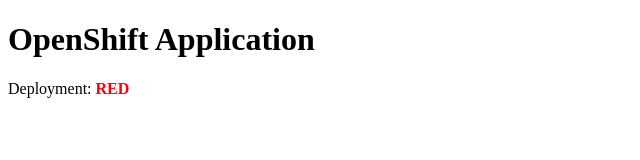
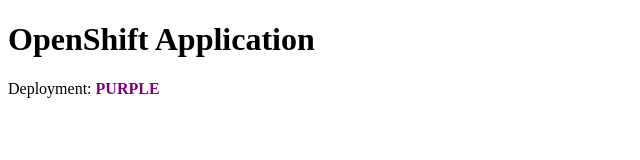
Before and after one commit to techjw/bluegreen-demo, a plain HTML site: page index.html in a window 1280 px wide. Shown: the full height of the page, 0-640 px from the left. Drawn offline with Linux system fonts and the light colour scheme.

Commit message:
default is purple

```diff
--- a/index.html
+++ b/index.html
@@ -5,5 +5,5 @@
 </head>
 <body>
     <h1>OpenShift Application</h1>
-    <p>Deployment: <span style="color:red; font-weight: bold;" >RED</span></p>
+    <p>Deployment: <span style="color:purple; font-weight: bold;" >PURPLE</span></p>
 </body>
```
